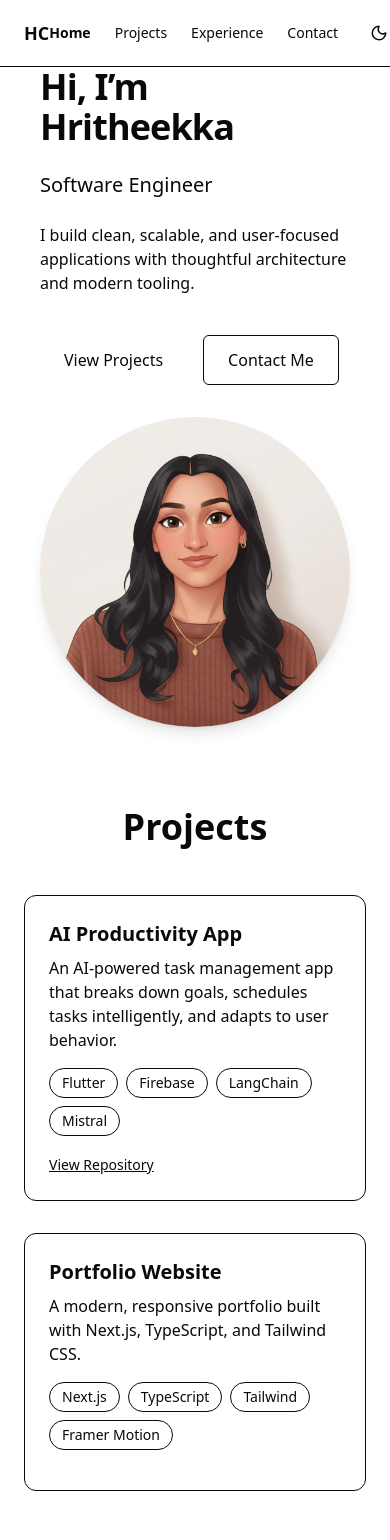
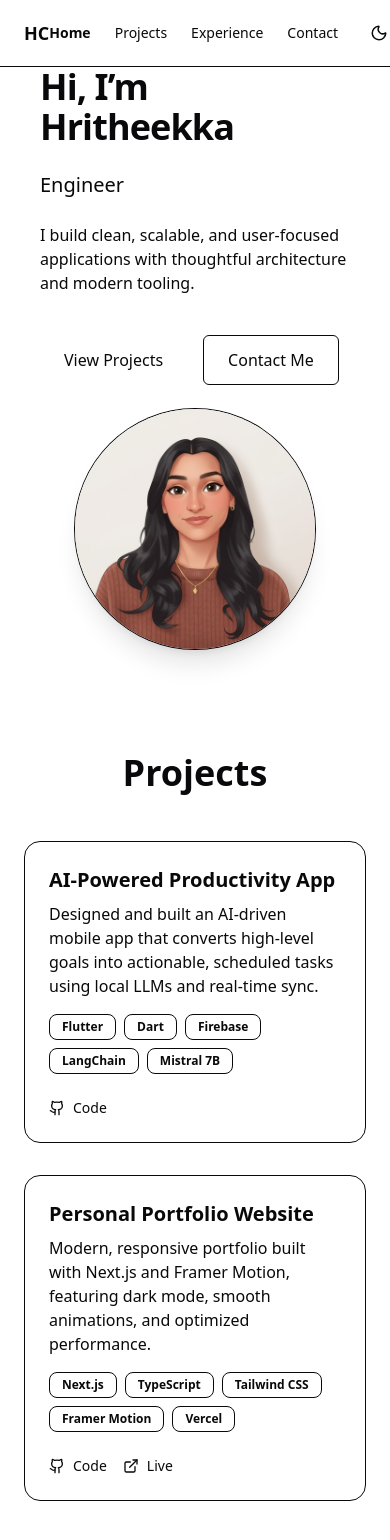
Before and after one commit to hritheekkachinnakonda/portfolio-next, a Next.js app: page / in a window 390 px wide. Shown: the top 1540 px of the page. Built offline with nearby package versions, Linux system fonts and the light colour scheme.

Commit message:
project updates

```diff
--- a/app/components/Hero.tsx
+++ b/app/components/Hero.tsx
@@ -1,30 +1,59 @@
 "use client";
 
-import { motion } from "framer-motion";
+import {
+    motion,
+    useMotionValue,
+    useTransform,
+    useInView,
+} from "framer-motion";
 import Link from "next/link";
 import Image from "next/image";
-import myPicture from "@/public/profile.png"; // replace with your image path
+import { useRef } from "react";
+import myPicture from "@/public/profile.png";
 
 export default function Hero() {
+    const containerRef = useRef(null);
+    const isInView = useInView(containerRef, { once: true, margin: "-100px" });
+
+    const mouseX = useMotionValue(0);
+    const mouseY = useMotionValue(0);
+
+    const rotateX = useTransform(mouseY, [-40, 40], [6, -6]);
+    const rotateY = useTransform(mouseX, [-40, 40], [-6, 6]);
+
+    function handleMouseMove(e: React.MouseEvent<HTMLDivElement>) {
+        if (window.innerWidth < 768) return; // disable parallax on mobile
+
+        const rect = e.currentTarget.getBoundingClientRect();
+        mouseX.set(e.clientX - rect.left - rect.width / 2);
+        mouseY.set(e.clientY - rect.top - rect.height / 2);
+    }
+
+    function handleMouseLeave() {
+        mouseX.set(0);
+        mouseY.set(0);
+    }
+
     return (
-        <section className="min-h-[70vh] flex items-center justify-center">
-            <div className="flex flex-col md:flex-row items-center md:justify-between w-full max-w-6xl px-4 md:px-0 gap-8">
-                {/* Left side: Text */}
+        <section
+            ref={containerRef}
+            className="min-h-[70vh] flex items-center justify-center"
+        >
+            <div className="flex flex-col md:flex-row items-center md:justify-between w-full max-w-6xl px-4 md:px-0 gap-12">
+                {/* Left side */}
                 <motion.div
-                    initial={{ opacity: 0, y: 20 }}
-                    animate={{ opacity: 1, y: 0 }}
+                    initial={{ opacity: 0, y: 30 }}
+                    animate={isInView ? { opacity: 1, y: 0 } : {}}
                     transition={{ duration: 0.6, ease: "easeOut" }}
                     className="space-y-6 md:w-1/2"
                 >
                     <h1 className="text-4xl md:text-6xl font-bold tracking-tight">
                         Hi, I’m{" "}
-                        <span className="text-primary">
-                            Hritheekka
-                        </span>
+                        <span className="text-primary">Hritheekka</span>
                     </h1>
 
                     <p className="text-xl md:text-2xl font-medium text-muted-foreground">
-                        Software Engineer
+                        Engineer
                     </p>
 
                     <p className="max-w-xl text-muted-foreground">
@@ -49,19 +78,40 @@ export default function Hero() {
                     </div>
                 </motion.div>
 
-                {/* Right side: Picture */}
+                {/* Right side */}
                 <motion.div
-                    initial={{ opacity: 0, x: 20 }}
-                    animate={{ opacity: 1, x: 0 }}
-                    transition={{ duration: 0.6, ease: "easeOut" }}
+                    initial={{ opacity: 0, x: 40 }}
+                    animate={isInView ? { opacity: 1, x: 0 } : {}}
+                    transition={{ duration: 0.6, ease: "easeOut", delay: 0.1 }}
                     className="md:w-1/2 flex justify-center items-center"
                 >
-                    <div className="w-full aspect-square max-w-md md:max-w-full rounded-full overflow-hidden shadow-lg">
-                        <Image
-                            src={myPicture}
-                            alt="Hritheekka"
-                            className="object-cover w-full h-full"
-                        />
+                    <div className="relative">
+                        {/* Blurred glow */}
+                        <div className="absolute inset-0 rounded-full bg-primary/20 blur-3xl scale-110" />
+
+                        <motion.div
+                            onMouseMove={handleMouseMove}
+                            onMouseLeave={handleMouseLeave}
+                            style={{
+                                rotateX,
+                                rotateY,
+                                transformStyle: "preserve-3d",
+                            }}
+                            whileHover={{ scale: 1.03 }}
+                            className="-translate-y-6 w-60 md:w-64 aspect-square
+                                       rounded-full overflow-hidden shadow-xl
+                                       ring-1 ring-primary/30
+                                       hover:ring-primary/60
+                                       transition-all duration-300
+                                       relative bg-background"
+                        >
+                            <Image
+                                src={myPicture}
+                                alt="Hritheekka"
+                                className="object-cover w-full h-full"
+                                priority
+                            />
+                        </motion.div>
                     </div>
                 </motion.div>
             </div>
--- a/app/components/ProjectCard.tsx
+++ b/app/components/ProjectCard.tsx
@@ -1,50 +1,85 @@
 "use client";
 
+import { ExternalLink, Github } from "lucide-react";
+import { Project } from "@/data/projects";
 import { motion } from "framer-motion";
-import { Project } from "@/data/projects";
 
-interface Props {
+type Props = {
     project: Project;
-}
+};
 
 export default function ProjectCard({ project }: Props) {
     return (
         <motion.div
-            initial={{ opacity: 0, y: 16 }}
-            whileInView={{ opacity: 1, y: 0 }}
-            viewport={{ once: true }}
-            transition={{ duration: 0.4, ease: "easeOut" }}
-            whileHover={{ y: -4 }}
-            className="rounded-xl border border-muted p-6 transition-shadow hover:shadow-lg"
+            whileHover={{
+                y: -6,
+                scale: 1.02,
+            }}
+            transition={{
+                type: "spring",
+                stiffness: 300,
+                damping: 20,
+            }}
+            className="rounded-2xl border p-6 bg-background"
         >
+            {/* Title */}
             <h3 className="text-xl font-semibold mb-2">
                 {project.title}
             </h3>
 
+            {/* Description */}
             <p className="text-muted-foreground mb-4">
                 {project.description}
             </p>
 
-            <div className="flex flex-wrap gap-2 mb-4">
+            {/* Tech / Skills */}
+            <div className="flex flex-wrap gap-2 mb-6">
                 {project.tech.map((tech) => (
-                    <span
+                    <motion.span
                         key={tech}
-                        className="rounded-full border px-3 py-1 text-sm"
+                        whileHover={{ scale: 1.08, y: -2 }}
+                        transition={{ type: "spring", stiffness: 400, damping: 15 }}
+                        className="
+              text-xs font-semibold
+              px-3 py-1
+              rounded-lg
+              border
+              bg-muted/40
+              text-foreground
+              cursor-default
+            "
                     >
                         {tech}
-                    </span>
+                    </motion.span>
                 ))}
             </div>
 
-            {project.link && (
-                <a
-                    href={project.link}
-                    target="_blank"
-                    className="text-sm font-medium underline"
-                >
-                    View Repository
-                </a>
-            )}
+            {/* Links */}
+            <div className="flex gap-4">
+                {project.github && (
+                    <a
+                        href={project.github}
+                        target="_blank"
+                        rel="noopener noreferrer"
+                        className="flex items-center gap-2 text-sm hover:underline"
+                    >
+                        <Github size={16} />
+                        Code
+                    </a>
+                )}
+
+                {project.demo && (
+                    <a
+                        href={project.demo}
+                        target="_blank"
+                        rel="noopener noreferrer"
+                        className="flex items-center gap-2 text-sm hover:underline"
+                    >
+                        <ExternalLink size={16} />
+                        Live
+                    </a>
+                )}
+            </div>
         </motion.div>
     );
 }
--- a/app/experience/page.tsx
+++ b/app/experience/page.tsx
@@ -9,8 +9,7 @@ export default function ExperiencePage() {
                     Experience
                 </h1>
                 <p className="text-muted-foreground">
-                    My professional experience and the impact I’ve made in
-                    engineering roles.
+                    My journey through development, automation, and innovative technologies.
                 </p>
             </header>
 
--- a/app/layout.tsx
+++ b/app/layout.tsx
@@ -3,9 +3,9 @@ import { ThemeProvider } from "next-themes";
 import Navbar from "@/app/components/Navbar";
 
 export const metadata = {
-  title: "Hritheekka Chinnakonda | Software Engineer",
+  title: "Hritheekka Chinnakonda | Automation Engineer",
   description:
-    "Software Engineer building clean, scalable, and user-focused applications with modern technologies.",
+    "An Engineer building clean, scalable, and user-focused applications with modern technologies.",
 };
 
 
--- a/data/experience.ts
+++ b/data/experience.ts
@@ -7,23 +7,46 @@ export interface Experience {
 
 export const experience: Experience[] = [
     {
-        company: "Company Name",
-        role: "Software Engineer",
-        period: "2024 – Present",
+        company: "CIBC",
+        role: "Automation Engineer",
+        period: "May 2024 – Present",
         description: [
-            "Built and maintained scalable internal tools using modern web technologies.",
-            "Collaborated cross-functionally with designers and product managers.",
-            "Improved performance and reliability through refactoring and testing.",
+            "Developing and optimizing Ansible automation for server build, patching, and decommissioning.",
+            "Streamlining Windows and Linux server management to reduce manual effort and improve consistency.",
+            "Managing code promotions via ServiceNow, ensuring controlled releases and incident resolution within SLAs.",
+            "Collaborating with Network Security Engineering on firewall changes and Oracle RAC integrations.",
+            "Maintaining database integrity by managing IP allocations through SQL Server, CyberArk, and HashiCorp Vault.",
+            "Creating and updating technical documentation and runbooks to support audits and operational excellence.",
         ],
     },
     {
-        company: "Previous Company / Internship",
-        role: "Software Engineering Intern",
-        period: "2023 – 2024",
+        company: "Blanc Labs",
+        role: "IT Systems Administrator Co-op",
+        period: "May 2023 – Aug 2023",
         description: [
-            "Developed features using React and TypeScript.",
-            "Worked with APIs and backend services.",
-            "Participated in code reviews and agile ceremonies.",
+            "Supported SOC 2 Type 2 audit initiatives, reducing security risks by 35% and saving over $10,000 in compliance costs.",
+            "Optimized Azure and AWS services and resource usage, improving operational efficiency by 15%.",
+            "Provided IT support across the organization, resolving 95% of tickets within SLAs and increasing system uptime by 10%.",
+        ],
+    },
+    {
+        company: "Handi-Care Intl.",
+        role: "Web Developer Co-op",
+        period: "May 2022 – Aug 2022",
+        description: [
+            "Redesigned and migrated the organization’s website to WordPress using PHP and MySQL, increasing web traffic by 140%.",
+            "Created fundraising and marketing materials that helped raise over $25,000.",
+            "Traveled to India to collaborate with OT/PT professionals and gather real-world content for the platform.",
+        ],
+    },
+    {
+        company: "Hoffmann-La Roche",
+        role: "Pharma Technical Analyst Co-op",
+        period: "May 2021 – Aug 2021",
+        description: [
+            "Implemented digital solutions and designed internal webpages using Google Sites, HTML, and CSS, increasing information sharing by 85%.",
+            "Led bi-weekly Agile SCRUM meetings to drive team alignment and delivery.",
+            "Leveraged Tableau to create data-driven insights supporting technical and business decisions.",
         ],
     },
 ];
--- a/data/projects.ts
+++ b/data/projects.ts
@@ -1,22 +1,37 @@
-export interface Project {
+export type Project = {
     title: string;
     description: string;
     tech: string[];
-    link?: string;
-}
+    github?: string;
+    demo?: string;
+};
 
 export const projects: Project[] = [
     {
-        title: "AI Productivity App",
+        title: "AI-Powered Productivity App",
         description:
-            "An AI-powered task management app that breaks down goals, schedules tasks intelligently, and adapts to user behavior.",
-        tech: ["Flutter", "Firebase", "LangChain", "Mistral"],
-        link: "https://github.com/your-repo",
+            "Designed and built an AI-driven mobile app that converts high-level goals into actionable, scheduled tasks using local LLMs and real-time sync.",
+        tech: [
+            "Flutter",
+            "Dart",
+            "Firebase",
+            "LangChain",
+            "Mistral 7B",
+        ],
+        github: "https://github.com/your-repo",
     },
     {
-        title: "Portfolio Website",
+        title: "Personal Portfolio Website",
         description:
-            "A modern, responsive portfolio built with Next.js, TypeScript, and Tailwind CSS.",
-        tech: ["Next.js", "TypeScript", "Tailwind", "Framer Motion"],
+            "Modern, responsive portfolio built with Next.js and Framer Motion, featuring dark mode, smooth animations, and optimized performance.",
+        tech: [
+            "Next.js",
+            "TypeScript",
+            "Tailwind CSS",
+            "Framer Motion",
+            "Vercel",
+        ],
+        github: "https://github.com/hritheekkachinnakonda",
+        demo: "https://hritheekkachinnakonda.vercel.app",
     },
 ];
```
Also changed, not shown: app/contact/page.tsx (+4 -4 lines), app/projects/page.tsx (+3 -11 lines).
